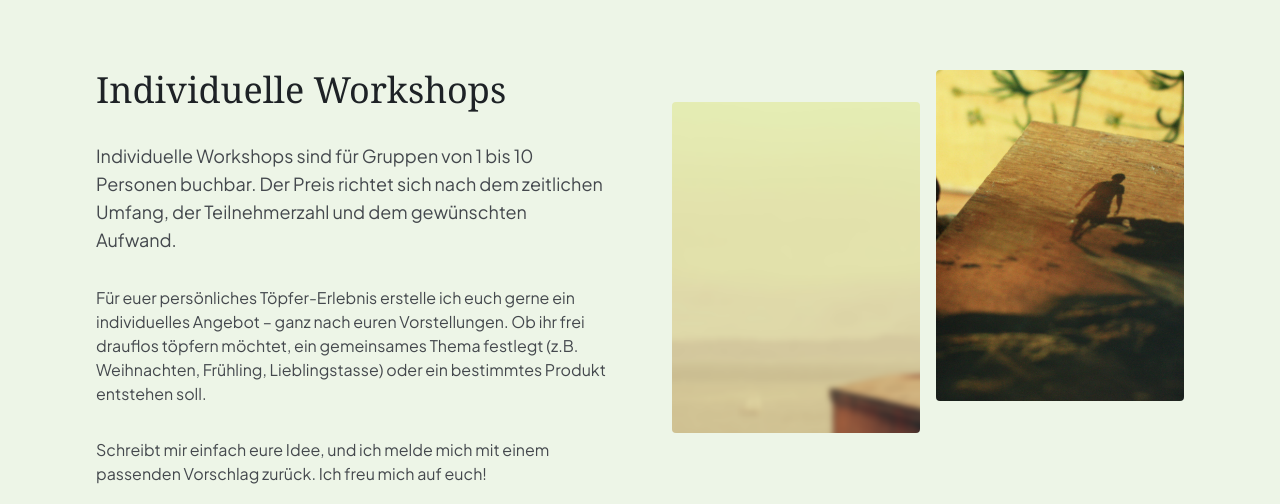
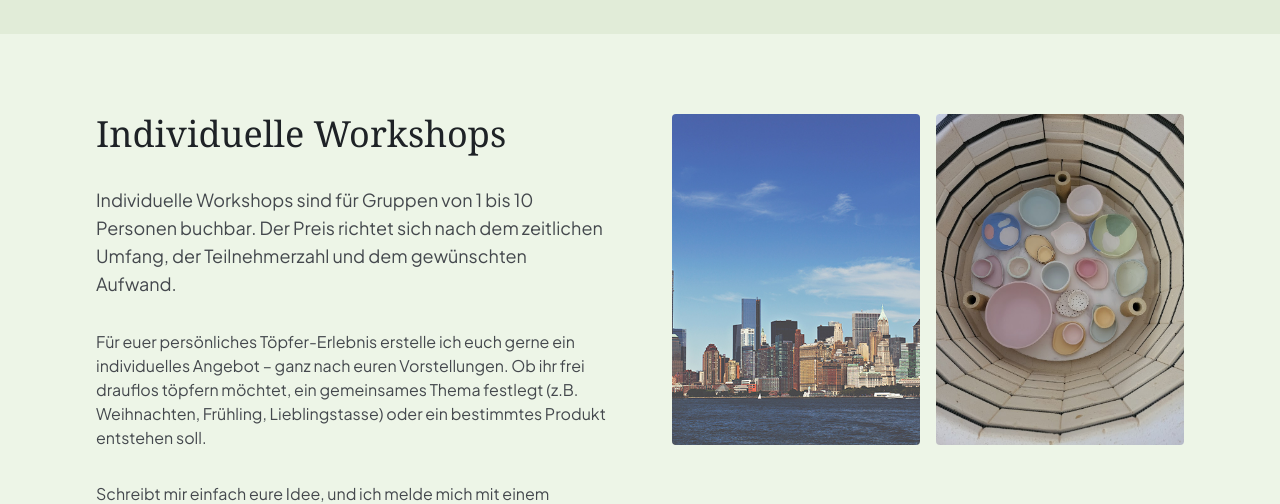
Before and after one commit to claytopia/claytopia-next, a Next.js app: page /workshops in a window 1280 px wide. Shown: the part 1696-2200 px from the top of the page. Built offline with nearby package versions, Linux system fonts and the light colour scheme.

Commit message:
fix: improve workshop page images and layout

```diff
--- a/app/workshops/page.tsx
+++ b/app/workshops/page.tsx
@@ -15,7 +15,7 @@ export default function WorkshopsPage() {
       <section className="relative h-[60vh] min-h-[400px] flex items-center justify-center overflow-hidden">
         <div className="absolute inset-0 z-0">
           <Image
-            src="/img/sliders/slider1.png"
+            src="/img/clayclub/20250606_003442.jpg"
             alt="Claytopia Workshops"
             fill
             className="object-cover"
@@ -50,15 +50,15 @@ export default function WorkshopsPage() {
           <h2 className="font-serif text-3xl md:text-4xl mb-12 text-center">Kommende Workshops</h2>
 
           <div className="bg-background rounded-sm shadow-sm overflow-hidden flex flex-col lg:flex-row">
-            <div className="lg:w-1/3 relative min-h-[300px]">
+            <div className="lg:w-2/5 relative min-h-[300px] lg:min-h-full">
                <Image
-                src="/img/sliders/slider2.png"
+                src="/img/clayclub/20241001_133856.jpg"
                 alt="Weihnachtswerkstatt"
                 fill
                 className="object-cover"
               />
             </div>
-            <div className="lg:w-2/3 p-8 lg:p-12 space-y-6">
+            <div className="lg:w-3/5 p-8 lg:p-12 space-y-6">
               <div className="flex flex-col md:flex-row md:items-center justify-between gap-4">
                  <h3 className="font-serif text-2xl md:text-3xl text-primary">HANDS ON CLAY: Weihnachtswerkstatt</h3>
                  <span className="bg-primary/10 text-primary px-4 py-1 rounded-full text-sm font-medium whitespace-nowrap">
@@ -153,17 +153,17 @@ export default function WorkshopsPage() {
 
             {/* Images */}
             <div className="grid grid-cols-2 gap-4">
-               <div className="relative aspect-[3/4] rounded-sm overflow-hidden mt-8">
+               <div className="relative aspect-[3/4] rounded-sm overflow-hidden">
                   <Image
-                    src="/img/sliders/slider3.png"
+                    src="/img/portfolio/work3.jpg"
                     alt="Individueller Workshop"
                     fill
                     className="object-cover"
                   />
                </div>
-               <div className="relative aspect-[3/4] rounded-sm overflow-hidden mb-8">
+               <div className="relative aspect-[3/4] rounded-sm overflow-hidden">
                   <Image
-                    src="/img/sliders/04.jpg"
+                    src="/img/clayclub/20250521_133103.jpg"
                     alt="Kreatives Arbeiten"
                     fill
                     className="object-cover"
```
